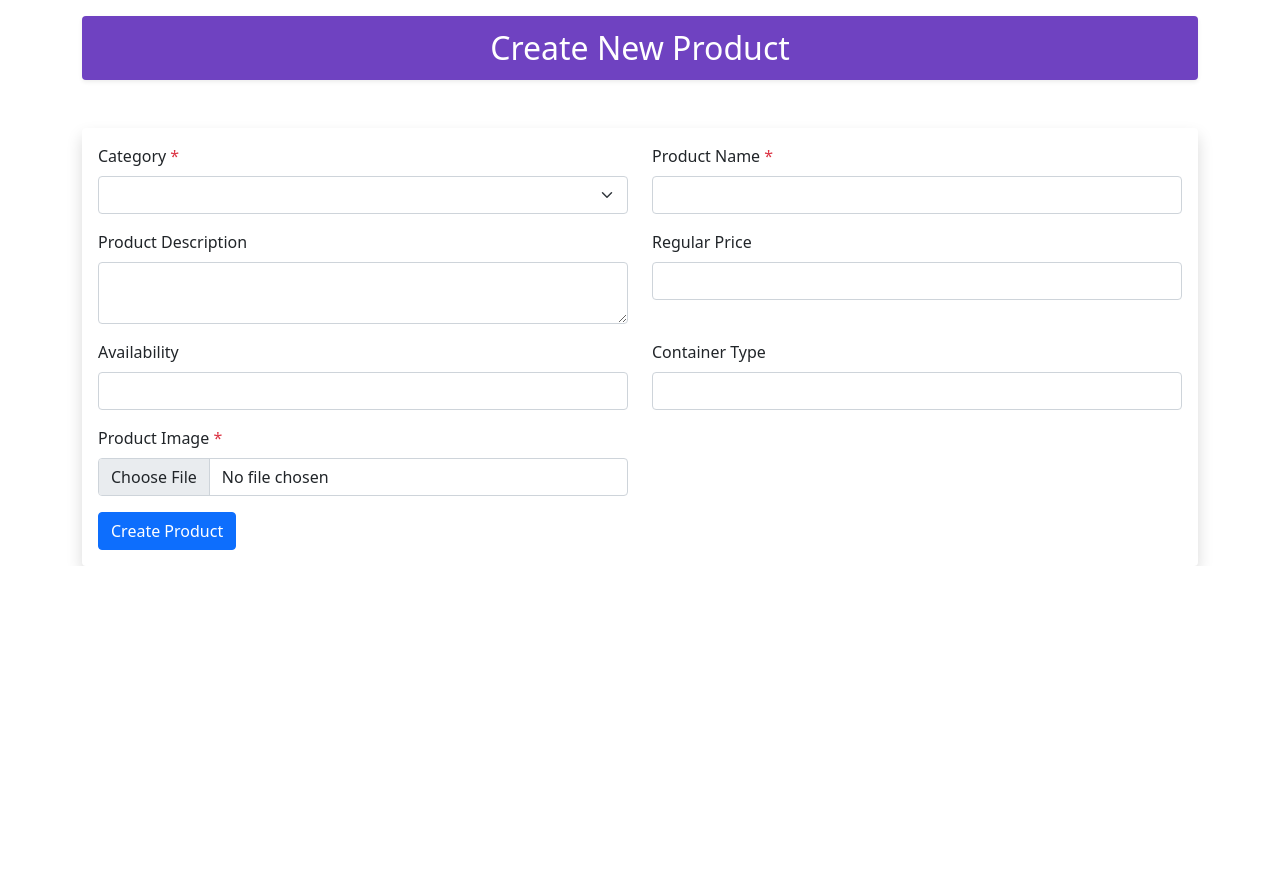
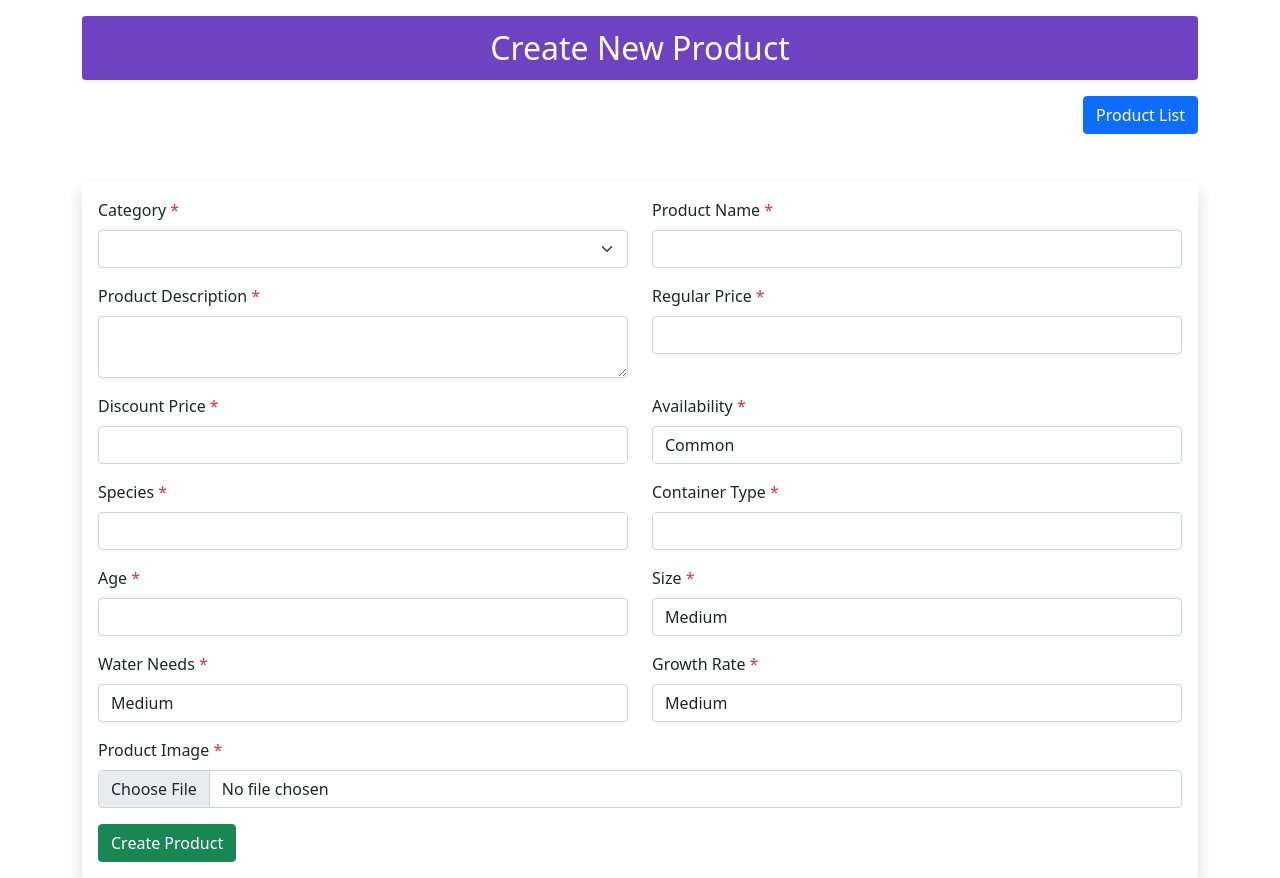
Before and after one commit to rudradcruze/tree-life-shop, a PHP site: page /admin/product_new.php in a window 1280 px wide. Shown: the part 56-934 px from the top of the page. Before the commit the page ends 622 px from the top, so only its background shows below. Run offline with PHP 8.4, Linux system fonts and the light colour scheme; the visitor is signed in with stand-in values (Sample User, id 1); data that the repository does not hold is empty; some libraries are stand-ins or nearby versions.

Commit message:
product list done & create bug fixed

```diff
--- a/admin/product_new.php
+++ b/admin/product_new.php
@@ -14,6 +14,11 @@
     <div class="lh-1">
         <h1 class="h2 mb-0 text-white lh-1">Create New Product</h1>
     </div>
+</div>
+
+<!-- Create New Category Button -->
+<div class="text-end">
+    <a href="product_list.php" class="btn btn-primary">Product List</a>
 </div>
 
 <!-- Main Create New Product Content -->
@@ -37,37 +42,91 @@
 
         <div class="row">
             <div class="col-md-6 mb-3">
-                <label class="form-label" for="productDescription">Product Description</label>
-                <textarea name="productDescription" class="form-control" id="productDescription"></textarea>
+                <label class="form-label" for="productDescription">Product Description <span class="text-danger">*</span></label>
+                <textarea name="productDescription" class="form-control" id="productDescription" required></textarea>
             </div>
 
             <div class="col-md-6 mb-3">
-                <label class="form-label" for="regularPrice">Regular Price</label>
-                <input type="text" name="regularPrice" class="form-control" id="regularPrice">
+                <label class="form-label" for="regularPrice">Regular Price <span class="text-danger">*</span></label>
+                <input type="text" name="regularPrice" class="form-control" id="regularPrice" required>
             </div>
         </div>
 
         <div class="row">
             <div class="col-md-6 mb-3">
-                <label class="form-label" for="availability">Availability</label>
-                <input type="text" name="availability" class="form-control" id="availability">
+                <label class="form-label" for="discountPrice">Discount Price <span class="text-danger">*</span></label>
+                <input type="text" name="discountPrice" class="form-control" id="discountPrice" required>
             </div>
 
             <div class="col-md-6 mb-3">
-                <label class="form-label" for="containerType">Container Type</label>
-                <input type="text" name="containerType" class="form-control" id="containerType">
+                <label class="form-label" for="availability">Availability <span class="text-danger">*</span></label>
+                <select name="availability" class="form-control" id="availability" required>
+                    <option value="very_common">Very common</option>
+                    <option value="common" selected>Common</option>
+                    <option value="uncommon">Uncommon</option>
+                    <option value="rare">Rare</option>
+                </select>
+            </div>
+        </div>
+
+        <!-- Additional Fields -->
+        <div class="row">
+            <div class="col-md-6 mb-3">
+                <label class="form-label" for="species">Species <span class="text-danger">*</span></label>
+                <input type="text" name="species" class="form-control" id="species" required>
+            </div>
+
+            <div class="col-md-6 mb-3">
+                <label class="form-label" for="containerType">Container Type <span class="text-danger">*</span></label>
+                <input type="text" name="containerType" class="form-control" id="containerType" required>
             </div>
         </div>
 
         <div class="row">
             <div class="col-md-6 mb-3">
+                <label class="form-label" for="age">Age <span class="text-danger">*</span></label>
+                <input type="number" name="age" class="form-control" id="age" required>
+            </div>
+
+            <div class="col-md-6 mb-3">
+                <label class="form-label" for="size">Size <span class="text-danger">*</span></label>
+                <select name="size" class="form-control" id="size" required>
+                    <option value="Small">Small</option>
+                    <option value="Medium" selected>Medium</option>
+                    <option value="Large">Large</option>
+                </select>
+            </div>
+        </div>
+
+        <div class="row">
+            <div class="col-md-6 mb-3">
+                <label class="form-label" for="waterNeeds">Water Needs <span class="text-danger">*</span></label>
+                <select name="waterNeeds" class="form-control" id="waterNeeds" required>
+                    <option value="Low">Low</option>
+                    <option value="Medium" selected>Medium</option>
+                    <option value="High">High</option>
+                </select>
+            </div>
+
+            <div class="col-md-6 mb-3">
+                <label class="form-label" for="growthRate">Growth Rate <span class="text-danger">*</span></label>
+                <select name="growthRate" class="form-control" id="growthRate" required>
+                    <option value="Slow">Slow</option>
+                    <option value="Medium" selected>Medium</option>
+                    <option value="High">High</option>
+                </select>
+            </div>
+        </div>
+
+        <div class="row">
+            <div class="col mb-3">
                 <label class="form-label" for="productImage">Product Image <span class="text-danger">*</span></label>
                 <input type="file" name="productImage" class="form-control" id="productImage" required>
             </div>
         </div>
 
         <div class="login_submit">
-            <button class="btn btn-primary rounded" type="submit" name="submit">Create Product</button>
+            <button class="btn btn-success rounded" type="submit" name="submit">Create Product</button>
         </div>
     </form>
 </div>
```
Also changed, not shown: admin/product_list.php (added, +97 -0 lines), admin/product_new_post.php (+27 -13 lines), uploads/products/product.1.jpg (added). Lines whose indentation alone changed are shown as unchanged.
